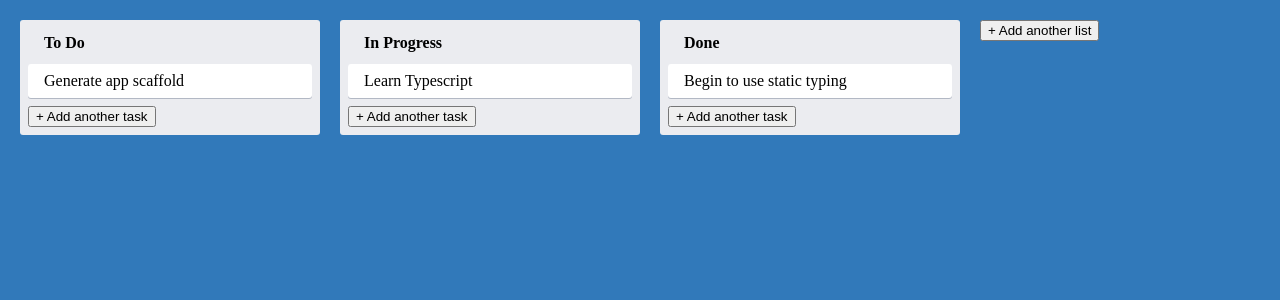
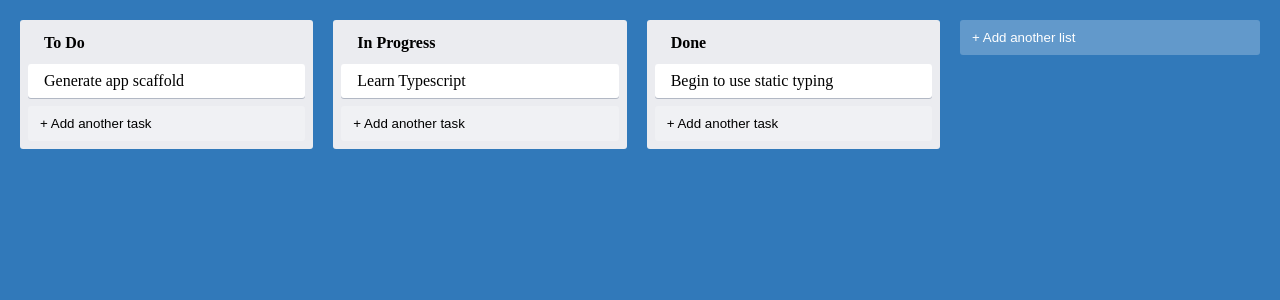
Before and after one commit to rui-watanabe/react-ts-todo-app, a React (Create React App) app: page / in a window 1280 px wide. Shown: the top 300 px of the page. Built offline with nearby package versions, Linux system fonts and the light colour scheme.

Commit message:
changed create button

```diff
--- a/src/AddNewItem.tsx
+++ b/src/AddNewItem.tsx
@@ -24,9 +24,8 @@
   }
 
   return (
-    <button onClick={() => setShowHome(true)}>{toggleButtonText}</button>
-    // <AddItemButton dark={dark} onClick={() => setShowHome(true)}>
-    //   {toggleButtonText}
-    // </AddItemButton>
+    <AddItemButton dark={dark} onClick={() => setShowHome(true)}>
+      {toggleButtonText}
+    </AddItemButton>
   )
 }
--- a/src/App.tsx
+++ b/src/App.tsx
@@ -16,10 +16,7 @@
       <Column text="Done">
         <Card text="Begin to use static typing" />
       </Column>
-      <AddNewItem
-        toggleButtonText="+ Add another list"
-        onAdd={console.log}
-      ></AddNewItem>
+      <AddNewItem toggleButtonText="+ Add another list" onAdd={console.log} />
     </AppContainer>
   )
 }
```
